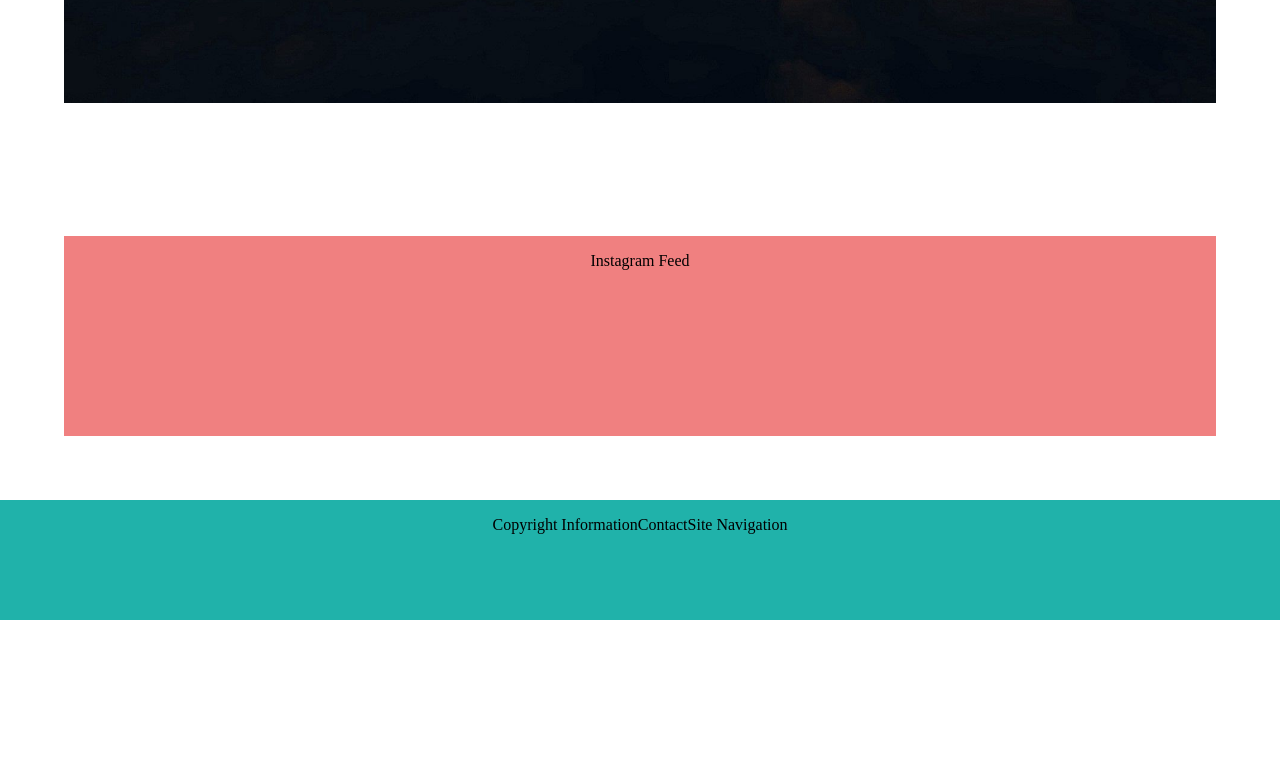
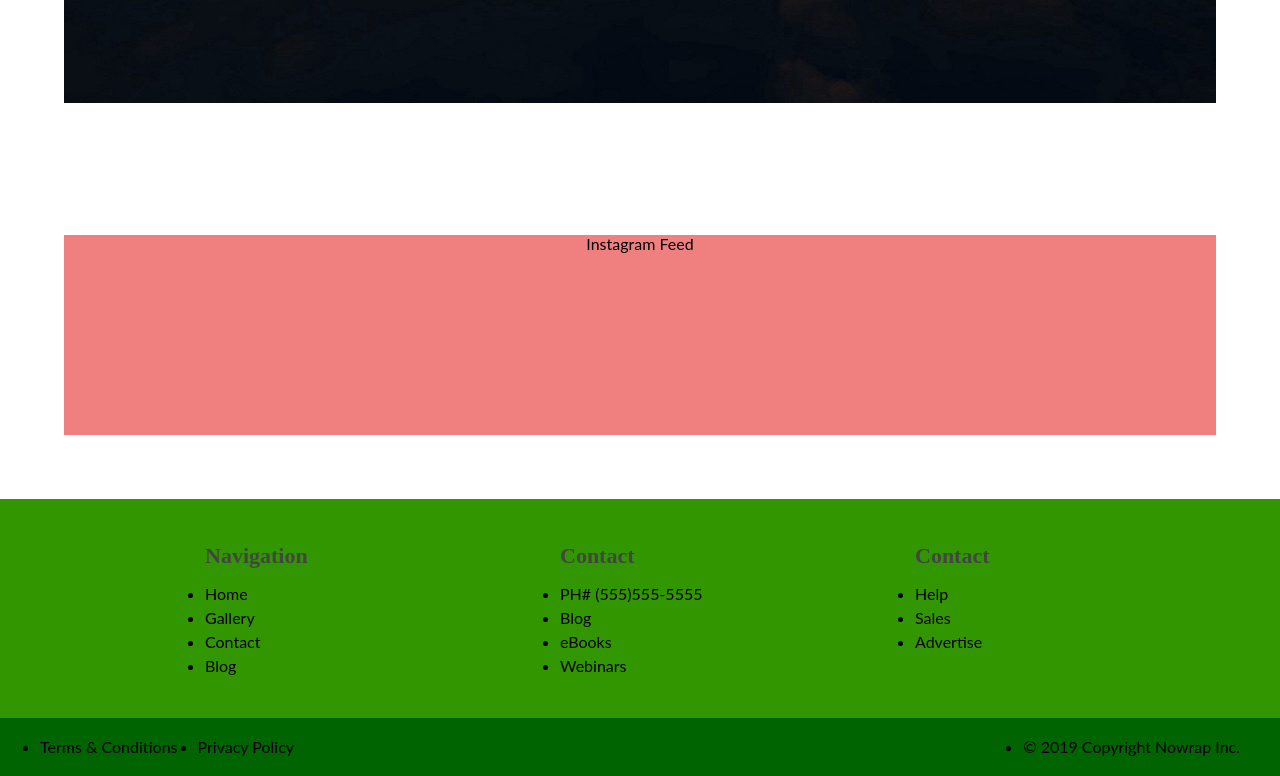
Before and after one commit to DeaconOrlov/StacyPadgettArt-Design, a plain HTML site: page index.html in a window 1280 px wide. Shown: the part 728-1504 px from the top of the page. Before the commit the page ends 1348 px from the top, so only its background shows below. Drawn offline with nearby package versions, Linux system fonts and the light colour scheme.

Commit message:
rework footer and tweak topNav styling

```diff
--- a/css/styles.css
+++ b/css/styles.css
@@ -1,3 +1,11 @@
+
+* {
+    box-sizing: border-box;
+    font-family: "Lato", sans-serif;
+    margin: 0;
+    padding: 0;
+  }
+
 
 body {
     display: flex;
@@ -45,7 +53,7 @@ nav ul {
 nav ul li {
     list-style-type: none;
     padding: 1rem;
-
+    width: 100vw;
     text-align: center;
 }
 
@@ -102,20 +110,76 @@ nav ul {display: none;}
 }
 
 
+footer {
+    background-color: rgb(50, 150,0);
+    color: #000;
+    line-height: 1.5;
+  }
+  footer a {
+    text-decoration: none;
+    color: #000;
+  }
+  a:hover {
+    text-decoration: underline;
+  }
+  .ft-title {
+    color: #444;
+    font-family: "Merriweather", serif;
+    font-size: 1.375rem;
+    padding-bottom: 0.625rem;
+  }
+  /* Sticks footer to bottom */
+  body {
+    display: flex;
+    min-height: 100vh;
+    flex-direction: column;
+  }
+  .container {
+    flex: 1;
+  }
+  /* Footer main */
+  .ft-main {
+    padding: 1.25rem 1.875rem;
+    display: flex;
+    flex-wrap: wrap;
+  }
+  @media only screen and (min-width: 29.8125rem /* 477px */) {
+    .ft-main {
+      justify-content: space-evenly;
+    }
+  }
+  @media only screen and (min-width: 77.5rem /* 1240px */) {
+    .ft-main {
+      justify-content: space-evenly;
+    }
+  }
+  .ft-main-item {
+    padding: 1.25rem;
+    min-width: 12.5rem;
+  }
+
+  /* Footer legal */
+  .ft-legal {
+    padding: 0.9375rem 1.875rem;
+    background-color: darkgreen;
+  }
+  .ft-legal-list {
+    width: 100%;
+    display: flex;
+    flex-wrap: wrap;
+  }
+  .ft-legal-list li {
+    margin: 0.125rem 0.625rem;
+    white-space: nowrap;
+  }
+  /* one before the last child */
+  .ft-legal-list li:nth-last-child(2) {
+      flex: 1;
+  }
 
 
-footer {
-    display: flex;
-    margin-top: auto;
-    flex-direction: row;
-    justify-content: center;
-    min-width: 100vw;
-    min-height: 15vh;
-    background-color: lightseagreen;
 
-    margin: 0;
-    padding: 0;
-}
+
 
 
 /* Medium Screens */
@@ -134,14 +198,18 @@ nav ul {
 
 }
 
+nav ul li {
+    width:25%;
+}
+
 nav ul li a {
     text-decoration: none;
 }
 
 
 #galleryBox {
-
     max-width: 33%;
+    height: auto;
     flex-direction: row;
     flex-wrap: wrap;
 
@@ -150,6 +218,7 @@ nav ul li a {
 
 .galleryFrame {
     max-width: 30%;
+    height: auto;
     background-color: red;
 }
 
--- a/index.html
+++ b/index.html
@@ -1,13 +1,15 @@
 <!DOCTYPE html>
 <html lang="en">
+
 <head>
     <meta charset="UTF-8">
     <meta http-equiv="X-UA-Compatible" content="IE=edge">
-    <meta name="viewport" content="width=Helo World, initial-scale=1.0">
+    <meta name="viewport" content="width=640px, initial-scale=1.0">
     <title>Stacy Padgett Art & Design | Home</title>
     <link rel="stylesheet" href="https://cdnjs.cloudflare.com/ajax/libs/normalize/8.0.1/normalize.min.css">
     <link rel="stylesheet" href="css/styles.css">
 </head>
+
 <body>
     <h1>Stacy Padgett Art & Design</h1>
     <button id="hamburgerBtn">&#9776;</button>
@@ -29,9 +31,52 @@
     </div>
     <script src="js/scripts.js"></script>
 </body>
+
+
+<div class="container"></div>
 <footer>
-   <p>Copyright Information</p>
-   <p>Contact</p>
-   <p>Site Navigation</p>
+    <!-- Footer main -->
+    <section class="ft-main">
+        <div class="ft-main-item">
+            <h2 class="ft-title">Navigation</h2>
+            <ul>
+                <li><a href="index.html">Home</a></li>
+                <li><a href="gallery.html">Gallery</a></li>
+                <li><a href="contact.html">Contact</a></li>
+                <li><a href="blog.html">Blog</a></li>
+            </ul>
+        </div>
+        <div class="ft-main-item">
+            <h2 class="ft-title">Contact</h2>
+            <ul>
+                <li>PH# (555)555-5555</a></li>
+                <li><a href="#">Blog</a></li>
+                <li><a href="#">eBooks</a></li>
+                <li><a href="#">Webinars</a></li>
+            </ul>
+        </div>
+        <div class="ft-main-item">
+            <h2 class="ft-title">Contact</h2>
+            <ul>
+                <li><a href="#">Help</a></li>
+                <li><a href="#">Sales</a></li>
+                <li><a href="#">Advertise</a></li>
+            </ul>
+        </div>
+
+    </section>
+
+
+
+    <!-- Footer legal -->
+    <section class="ft-legal">
+        <ul class="ft-legal-list">
+            <li><a href="#">Terms &amp; Conditions</a></li>
+            <li><a href="#">Privacy Policy</a></li>
+            <li>&copy; 2019 Copyright Nowrap Inc.</li>
+        </ul>
+    </section>
 </footer>
+
+
 </html>
```
Also changed, not shown: gallery.html (+8 -0 lines).
